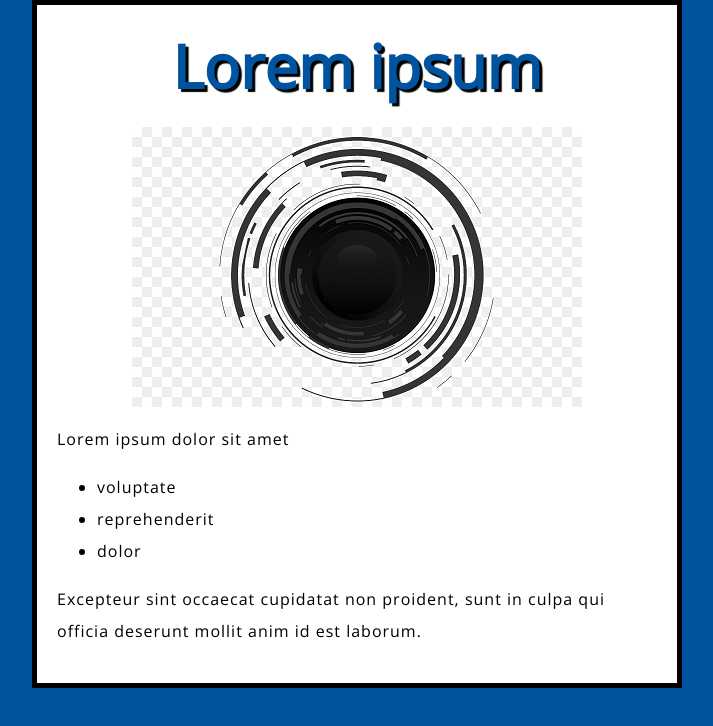
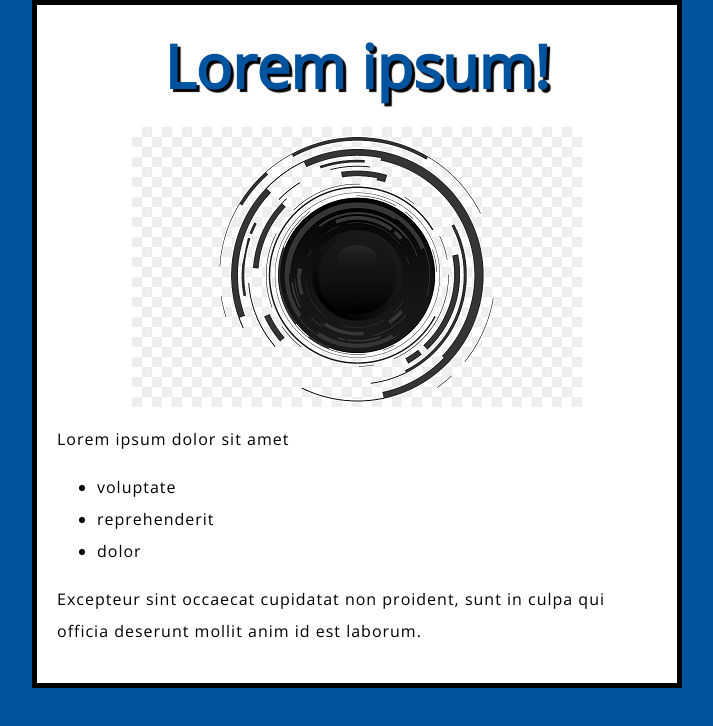
Before and after one commit to Sorin-Apreutesei/sorin.v2, a plain HTML site: page index.html in a window 1280 px wide. Shown: the whole page, without its empty margins (283-996 px from the left). Drawn offline with nearby package versions, Linux system fonts and the light colour scheme.

Commit message:
Change titel of Index

```diff
--- a/index.html
+++ b/index.html
@@ -7,7 +7,7 @@
     <link href="styles/style.css" rel="stylesheet" type="text/css">
   </head>
   <body>
-    <h1>Lorem ipsum</h1>
+    <h1>Lorem ipsum!</h1>
     <img src="images/firefox-icon.png" alt="The Firefox logo: a flaming fox surrounding the Earth.">
 
     <p>Lorem ipsum dolor sit amet</p>
```
